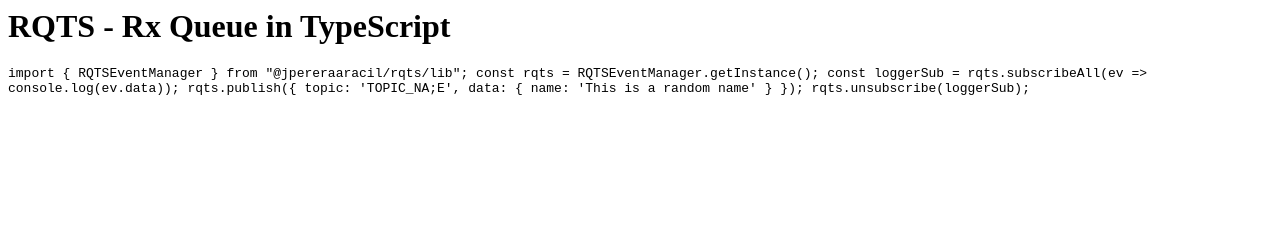
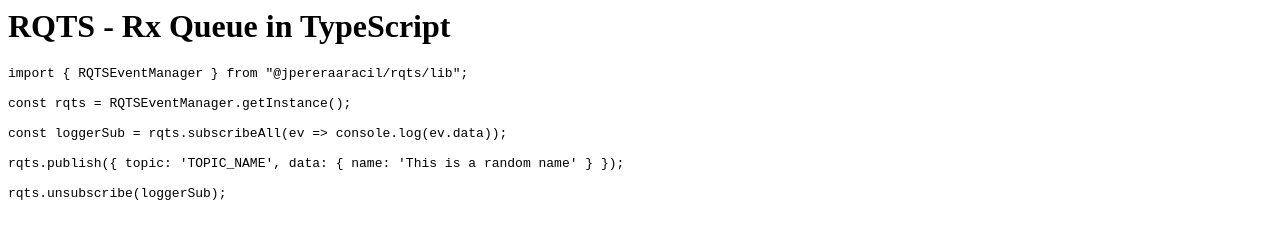
Before and after one commit to jesuspereraaracil/RQTS, a website: page docs/index.html in a window 1280 px wide. Drawn offline with Linux system fonts and the light colour scheme.

Commit message:
expanding doc

```diff
--- a/docs/index.html
+++ b/docs/index.html
@@ -10,15 +10,15 @@
 <h1>RQTS - Rx Queue in TypeScript</h1>
 
 <code lang="typescript">
-    import { RQTSEventManager } from "@jpereraaracil/rqts/lib";
-
-    const rqts = RQTSEventManager.getInstance();
-
-    const loggerSub = rqts.subscribeAll(ev => console.log(ev.data));
-
-    rqts.publish({ topic: 'TOPIC_NA;E', data: { name: 'This is a random name' } });
-
-    rqts.unsubscribe(loggerSub);
+    import { RQTSEventManager } from "@jpereraaracil/rqts/lib";<br>
+    <br>
+    const rqts = RQTSEventManager.getInstance();<br>
+    <br>
+    const loggerSub = rqts.subscribeAll(ev => console.log(ev.data));<br>
+    <br>
+    rqts.publish({ topic: 'TOPIC_NAME', data: { name: 'This is a random name' } });<br>
+    <br>
+    rqts.unsubscribe(loggerSub);<br>
 </code>
 </body>
 </html>
```
